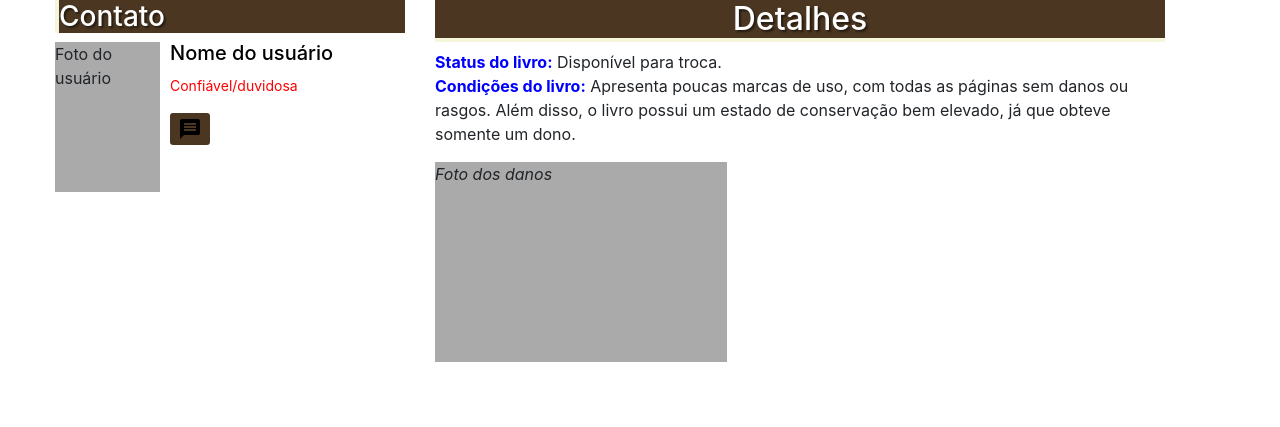
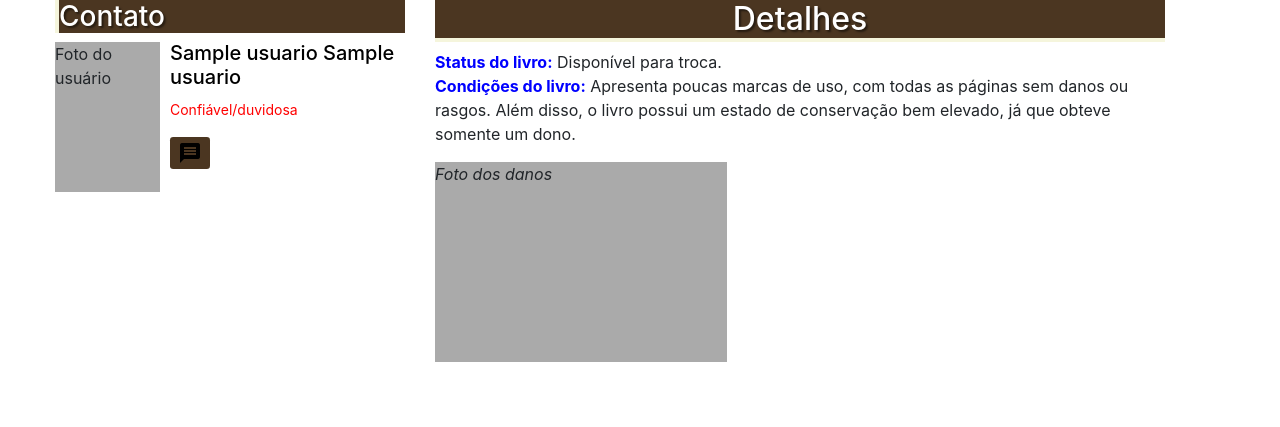
Before and after one commit to Milenacosta08/Virtual-Librarian, a Flask app: page /livros/1/1 in a window 1280 px wide. Shown: the part 524-951 px from the top of the page. Run offline with Flask 2, Linux system fonts and the light colour scheme; tables that the repository leaves empty hold one stand-in row (values such as "Sample post"); some libraries are stand-ins or nearby versions; grey boxes are pictures that could not be loaded.

Commit message:
Atualizando os items

```diff
--- a/Frontend/PVL/templates/item1.html
+++ b/Frontend/PVL/templates/item1.html
@@ -20,7 +20,7 @@
         <small><i>Adicionado em 06 de Março de 2021 <br></i></small>
         <button class="btn btn-secondary btn-sm" type="button" data-toggle="collapse" data-target="#resumo">Resumo</button>
         <div id="resumo" class="collapse">
-          Descreve sobre romances de cavalaria que gozaram de imensa popularidade. A obra narra as aventuras e desventuras de Dom Quixote, um homem de meia idade que resolveu se tornar cavaleiro andante depois de ler muitos romances de cavalaria.
+            <p class="text-justify">{{livro.resumo}}</p>
         </div>
         <div class="botao">
           <button type="button" class="btn btn-outline-success btn-sm">Desejo</button>
@@ -37,7 +37,7 @@
           <div class="media">
             <div class="foto fakeimg align-self-start" alt="Nome do usuário">Foto do usuário</div>
             <div class="media-body">
-              <h5><a href="/perfil">Nome do usuário</a></h5>
+              <h5><a href="/perfil/{{livro.usuario_id}}">{{usuario.nome}} {{usuario.sobrenome}}</a></h5>
               <p><small id="reput">Confiável/duvidosa</small></p>
               <button type="button" id = "botaochat" class="mensagem btn btn-warning btn-sm"><a href="#"class="material-icons">message</a></button>
             </div>
```
